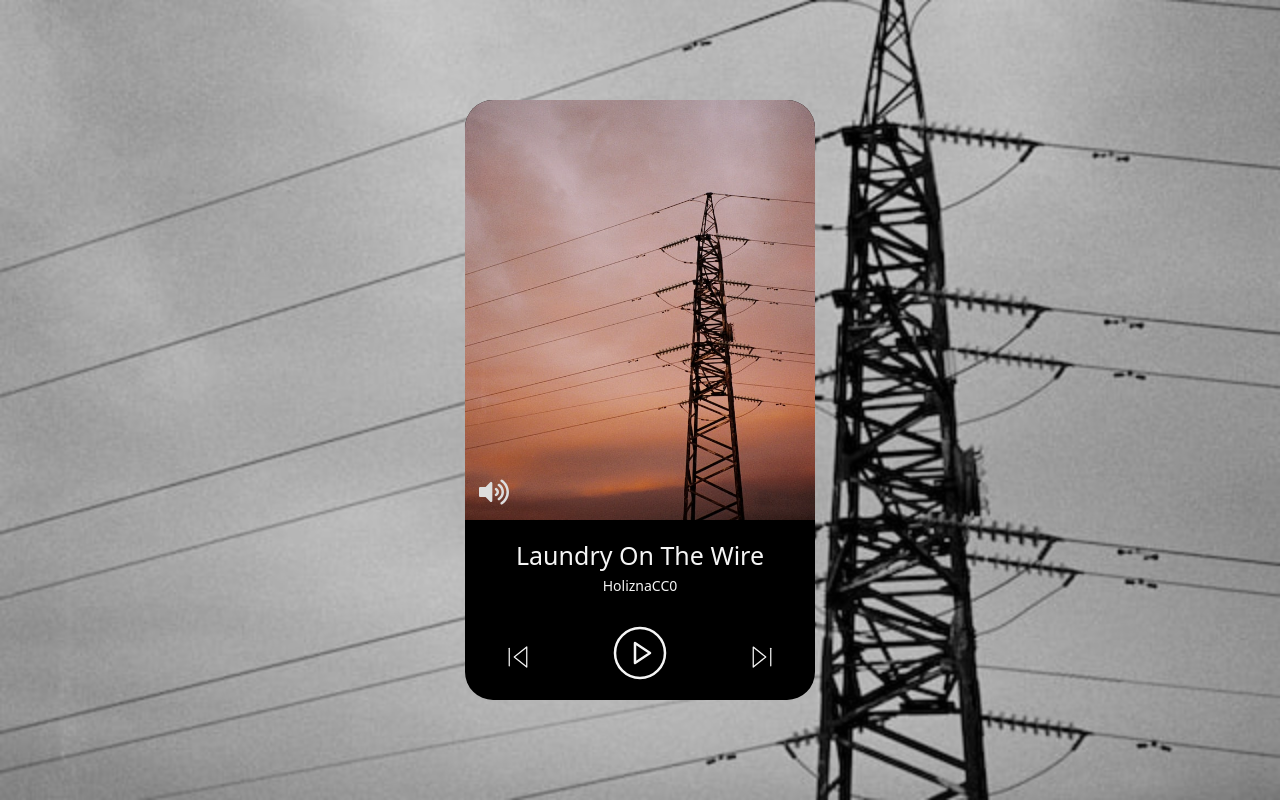
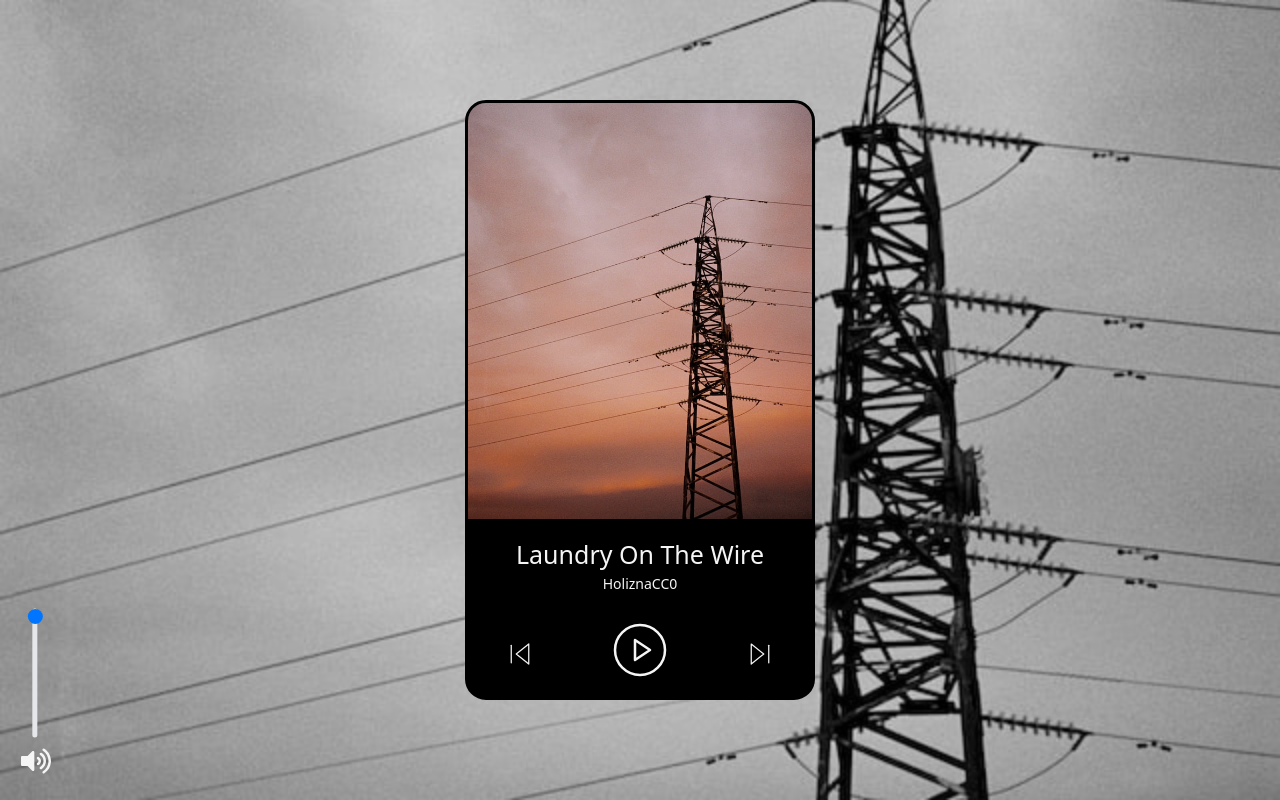
Before and after one commit to Delanoor/MiniPlayer, a Next.js app: page / in a window 1280 px wide. Built offline with nearby package versions, Linux system fonts and the light colour scheme.

Commit message:
add mute functionality

```diff
--- a/components/AudioPlayer.js
+++ b/components/AudioPlayer.js
@@ -7,7 +7,7 @@ import {
   FiPlayCircle,
   FiPauseCircle,
 } from "react-icons/fi";
-import { FaVolumeUp } from "react-icons/fa";
+import { FaVolumeUp, FaVolumeMute } from "react-icons/fa";
 
 function AudioPlayer({ tracks }) {
   // console.log(
@@ -18,15 +18,11 @@ function AudioPlayer({ tracks }) {
   const [trackIndex, setTrackIndex] = useState(0);
   const track = tracks[trackIndex];
   const [isPlaying, setIsPlaying] = useState(false);
+  const constraintRef = useRef();
 
-  // const audioRef = useRef(
-  //   typeof Audio !== "undefined" && new Audio(track.audioSrc)
-  // );
-  const audioRef = useRef(null);
-  // console.log(
-  //   "🚀 ~ file: AudioPlayer.js ~ line 22 ~ AudioPlayer ~ audioRef",
-  //   audioRef.current
-  // );
+  const audioRef = useRef();
+  const [mute, setMute] = useState(false);
+
   const audioLoaded = useRef(false);
   // console.log(
   //   "🚀 ~ file: AudioPlayer.js ~ line 30 ~ AudioPlayer ~ audioLoaded",
@@ -62,17 +58,29 @@ function AudioPlayer({ tracks }) {
     }
   };
 
-  const handleVolumeChange = (e) => {
-    audioRef.current.volume = e.target.value / 100;
-    console.log(e.target.value);
+  const handleVolumeChange = (val) => {
+    setVolume(val);
+    audioRef.current.volume = val / 100;
   };
 
+  const handleMute = () => {
+    setMute(!mute);
+  };
   useEffect(() => {
     audioRef.current = new Audio(track.audioSrc);
     return () => {
       audioRef.current.pause();
     };
   }, []);
+
+  useEffect(() => {
+    if (mute) {
+      setUnmute(false);
+      audioRef.current.volume = 0;
+    } else if (!mute) {
+      audioRef.current.volume = 1;
+    }
+  }, [mute]);
 
   useEffect(() => {
     audioRef.current.pause();
@@ -98,6 +106,7 @@ function AudioPlayer({ tracks }) {
   return (
     <div className="relative w-full h-full flex justify-center items-center">
       <div
+        ref={constraintRef}
         className="w-full h-full absolute z-10 bg-cover bg-center grayscale
 
          "
@@ -105,31 +114,55 @@ function AudioPlayer({ tracks }) {
           backgroundImage: `url(${track.imageUrl})`,
         }}
       />
-      <div
-        className="z-50 flex flex-col w-[35vw] max-w-[35rem] min-w-[20rem] h-full max-h-[60rem] min-h-[40rem]
-      rounded-[2.8rem] overflow-clip
+
+      {/* Volume control */}
+      <div className="z-30">
+        {mute ? (
+          <div className="transition duration-1000 hover:cursor-pointer">
+            <div className="left-[0%] bottom-[3%] absolute hover:cursor-pointer">
+              <FaVolumeMute
+                className="w-[3em] h-[3em] translate-x-[70%]"
+                onClick={handleMute}
+              />
+            </div>
+          </div>
+        ) : (
+          <>
+            <div className="transition duration-1000 absolute left-[0%] bottom-[15%] hover:cursor-pointer">
+              <input
+                type="range"
+                step={1}
+                min={0}
+                defaultValue={100}
+                onChange={(e) => handleVolumeChange(e.target.value)}
+                className="translate-x-[-23%] translate-y-[-10%] rotate-[-90deg] appearance-none rounded-xl h-2 bg-gray-200 cursor-pointer"
+              />
+            </div>
+            <div className="left-[0%] bottom-[3%] absolute">
+              <FaVolumeUp
+                className="w-[3em] h-[3em] translate-x-[70%] cursor-pointer"
+                onClick={handleMute}
+              />
+            </div>
+          </>
+        )}
+      </div>
+
+      {/* card */}
+      <motion.div
+        drag
+        dragConstraints={constraintRef}
+        className="z-50 flex flex-col w-[35vw] max-w-[35rem] min-w-[25rem] h-[10rem] md:h-full max-h-[60rem] min-h-[40rem]
+      rounded-[2.1rem] overflow-clip
       bg-black
+      border-[0.3em]
+      border-black
       "
       >
         <div
           className="w-full h-[70%] overflow-hidden bg-cover bg-center brightness-90"
           style={{ backgroundImage: `url(${track.imageUrl})` }}
-        >
-          <div className="group ">
-            <div className="hidden group-hover:block transition duration-1000 absolute left-[0%] bottom-[25%] ">
-              <input
-                type="range"
-                step={1}
-                min={0}
-                onChange={(e) => handleVolumeChange(e)}
-                className="translate-x-[-30%] translate-y-[-90%] rotate-[-90deg] appearance-none rounded-xl h-2 bg-gray-200 cursor-pointer"
-              />
-            </div>
-            <div className="left-[4%] bottom-[3%] absolute">
-              <FaVolumeUp className="w-[3em] h-[3em]" />
-            </div>
-          </div>
-        </div>
+        ></div>
         <div className="text-[0.7rem] md:text-[1rem] flex flex-1 flex-col justify-around mt-3 ">
           <div>
             <div className="text-[2.5em] text-center">{track.title}</div>
@@ -168,7 +201,7 @@ function AudioPlayer({ tracks }) {
             </div>
           </div>
         </div>
-      </div>
+      </motion.div>
     </div>
   );
 }
```
